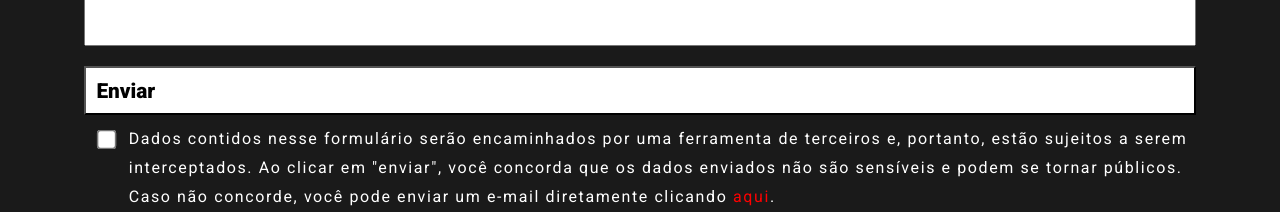
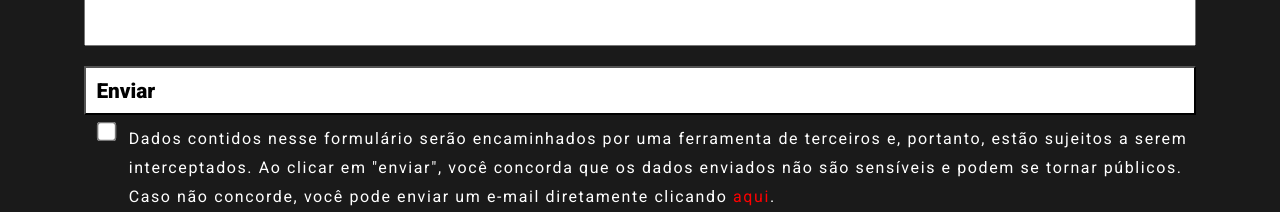
Before and after one commit to nicolasarths/monteiro, a Next.js app: page / in a window 1280 px wide. Shown: the part 1340-1552 px from the top of the page. Built offline with nearby package versions, Linux system fonts and the light colour scheme; a web font is replaced by a local one.

Commit message:
Test fix (Contact Section Disclaimer): Trying to fix weird margin on input checkbox.

```diff
--- a/src/common/pages/Homepage/ContactSection/ContactSection.module.sass
+++ b/src/common/pages/Homepage/ContactSection/ContactSection.module.sass
@@ -68,7 +68,6 @@
                 vertical-align: middle
                 margin: 0
                 margin-inline: 10px
-                margin-top: .5rem
                 scale: 150%
 
                 cursor: pointer
```
